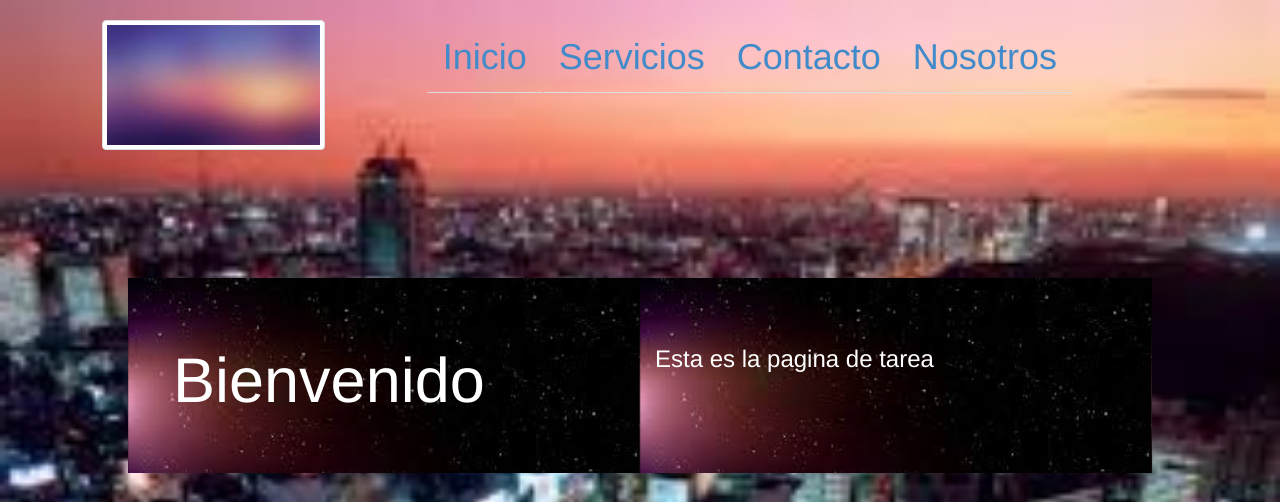
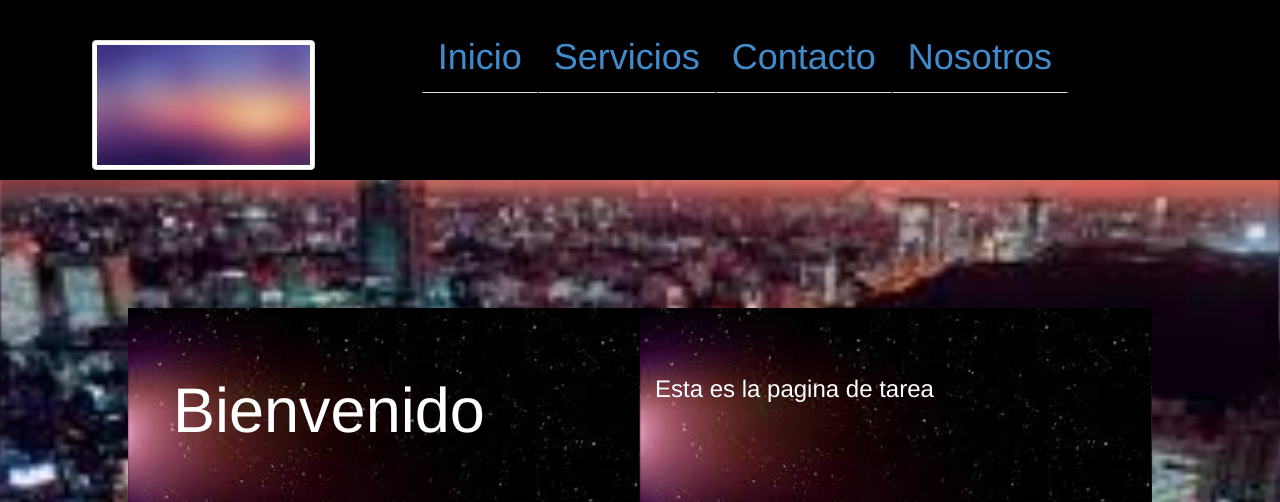
Before and after one commit to JavGar/tareasWeb, a PHP site: page /paginaWeb/index.html in a window 1280 px wide. Shown: the top 502 px of the page. Run offline with PHP 8.4, Linux system fonts and the light colour scheme.

Commit message:
Cambia el estilo del encabezado

```diff
--- a/paginaWeb/css/micss.css
+++ b/paginaWeb/css/micss.css
@@ -1,5 +1,7 @@
 #cabeza {
 	margin-bottom: 10px;
+
+	background-color: #000;
 }
 
 #redes {
@@ -25,6 +27,10 @@ h1,h2,h3,h4,h5,h6 {
 	color: #FFF !important;
 }
 
+header {
+	margin-top: 0 !important;
+}
+
 body {
 	background-image: url('../imag/tokio.jpg') !important;
 	background-size: 100%;
--- a/paginaWeb/index.html
+++ b/paginaWeb/index.html
@@ -7,8 +7,9 @@
 	<title>Tarea Prebe 23</title>
 </head>
 <body>
-	<header id="cabeza">
+	<header id="cabeza" class="row">
 		<div class="col-md-4" align="center">
+			<br><br>
 			<img src="imag/fondo.jpg" class="img-thumbnail">
 		</div>
 		<div>
```
